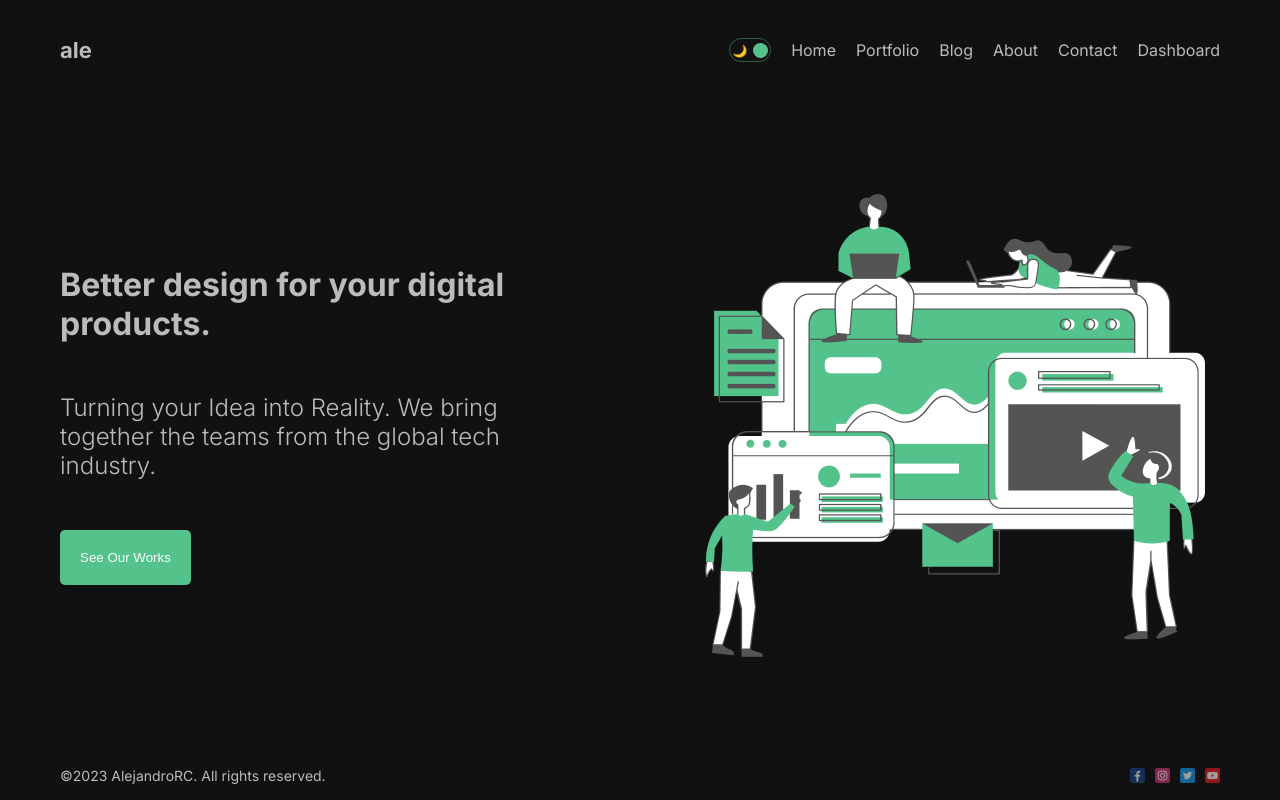
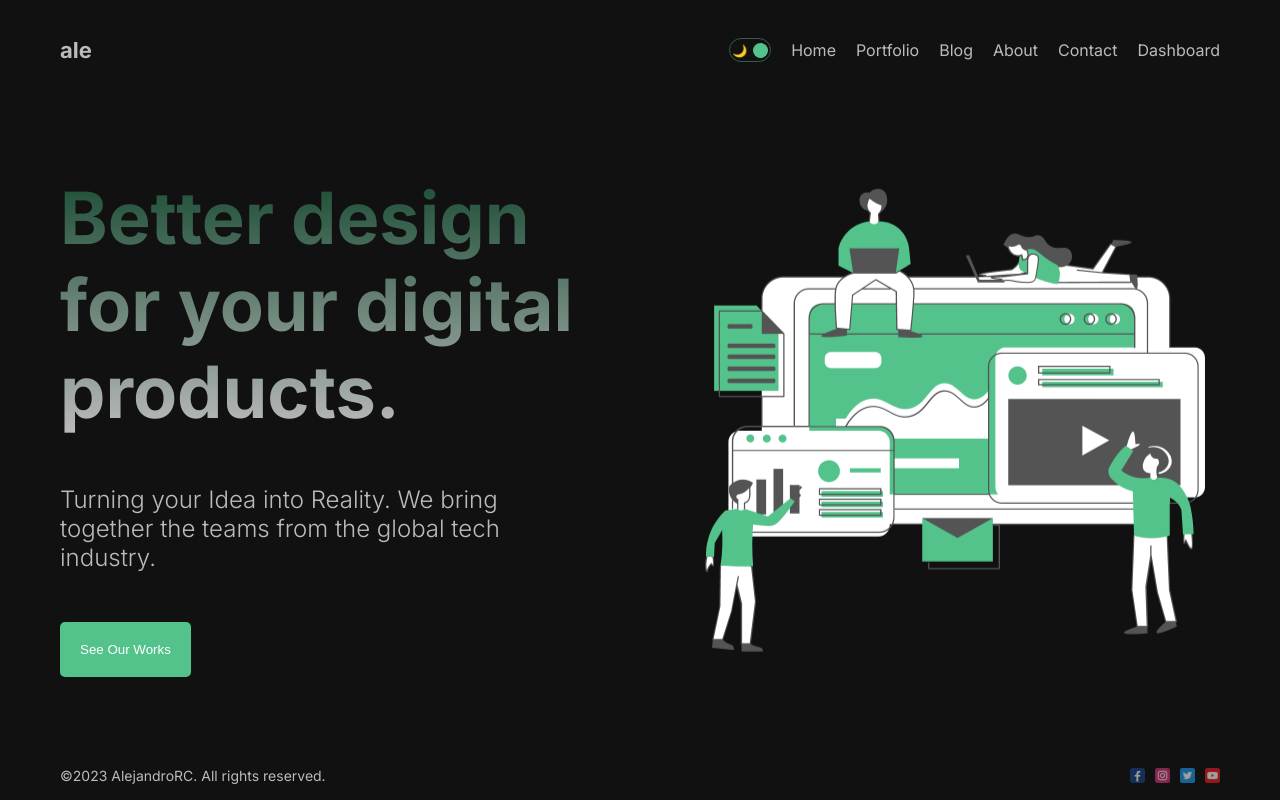
Before and after one commit to Alek30k/Blog, a Next.js app: page / in a window 1280 px wide. Built offline with nearby package versions, Linux system fonts and the light colour scheme; no server answers.

Commit message:
last commit

```diff
--- a/src/app/page.module.css
+++ b/src/app/page.module.css
@@ -11,17 +11,18 @@
   gap: 50px;
 }
 
-/* .title {
+.title {
   font-size: 72px;
   background: linear-gradient(to bottom, #194c33, #bbb);
   -webkit-background-clip: text;
   -webkit-text-fill-color: transparent;
-} */
+}
+
 .img {
   width: 100%;
   height: 500px;
   object-fit: contain;
-  /* animation: move 3s infinite ease alternate; */
+  animation: move 3s infinite ease alternate;
 }
 
 @keyframes move {
```
